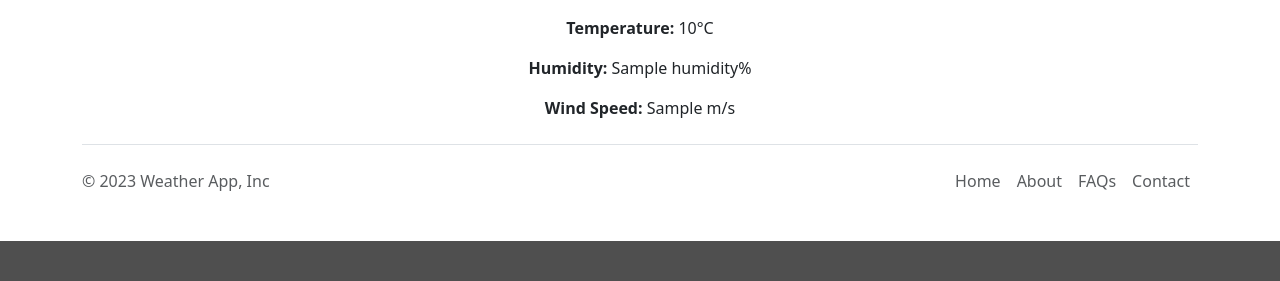
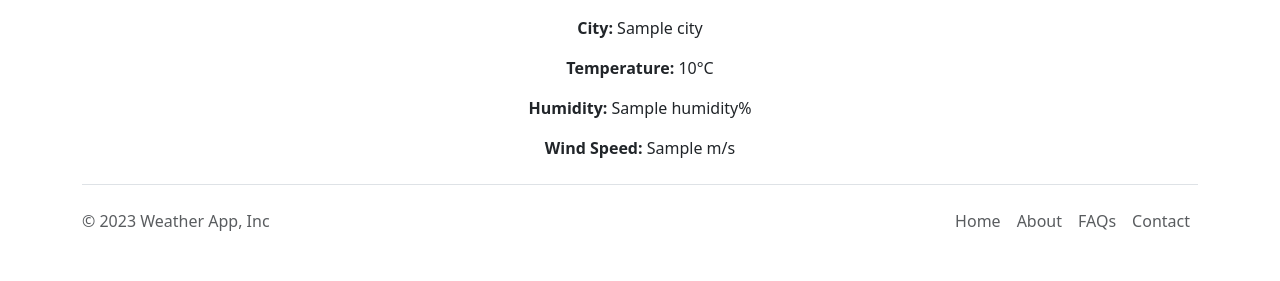
Before and after one commit to heighterses/weather-app-Flask, a Flask app: template templates/home.html in a window 1280 px wide. Shown: the part 711-992 px from the top of the page. Before the commit the page ends 952 px from the top, so only its background shows below. Run offline with Flask 3, Linux system fonts and the light colour scheme; the template is opened without the code that fills it: most values are stand-ins (such as "Sample title", 1, 10 or a date in 2020).

Commit message:
added city name

```diff
--- a/app.py
+++ b/app.py
@@ -43,6 +43,7 @@ def home():
         print("Wind:", wind)  # Add this print statement
 
         weather_info = {
+            'city': city_name,
             'temperature': temperature,
             'humidity': humidity,
             'wind_speed': wind["speed"]
--- a/templates/home.html
+++ b/templates/home.html
@@ -123,16 +123,28 @@
         </div>
     </div>
 
+    <!-- Weather information box-->
+
     <div class="detail-box">
     <div  id="information-section" class="details">
         {% if weather_info %}
+
+
+
+
         <h2><center>Weather Information:</center></h2>
+         <p><b><center>City:</b> {{weather_info.city}}</center></p>
         <p><b><center>Temperature:</b> {{ weather_info.temperature }}°C</center></p>
         <p><b><center>Humidity:</b> {{ weather_info.humidity }}%</center></p>
         <p><b><center>Wind Speed:</b> {{ weather_info.wind_speed }} m/s</center></p>
+
+
+
         {% endif %}
     </div>
     </div>
+
+    <!-- Weather information box closed-->
 
 
 <!-- Java Script Code-->
```
